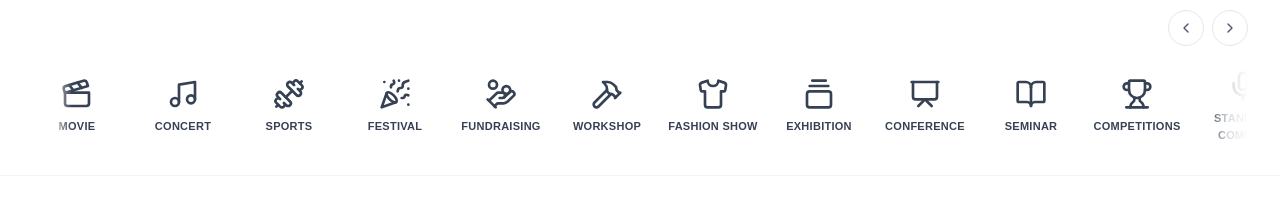
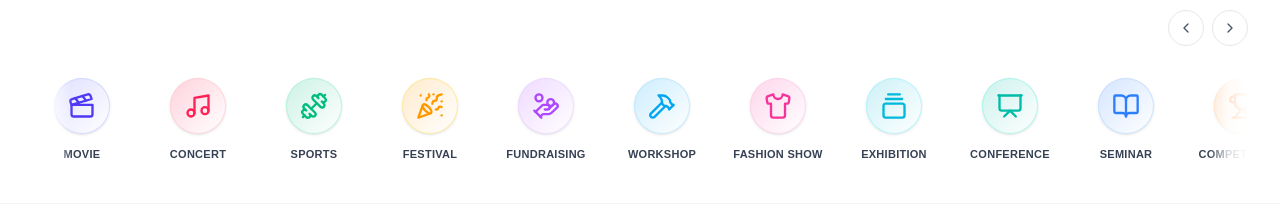
Before and after one commit to Oshayer-Siddique/EVENT-MANAGER-FRONTEND, a Next.js app: page / in a window 1280 px wide. Shown: the part 708-914 px from the top of the page. Built offline with nearby package versions, Linux system fonts and the light colour scheme; no server answers.

Commit message:
new update

```diff
--- a/src/app/admin/organizer/page.tsx
+++ b/src/app/admin/organizer/page.tsx
@@ -150,11 +150,16 @@ export default function OrganizerPage() {
           <table className="min-w-full divide-y divide-slate-100">
             <thead className="bg-slate-50">
               <tr>
-                <th className="px-6 py-4 text-left text-xs font-semibold uppercase tracking-wide text-slate-500">Organization</th>
-                <th className="px-6 py-4 text-left text-xs font-semibold uppercase tracking-wide text-slate-500">Contact</th>
-                <th className="px-6 py-4 text-left text-xs font-semibold uppercase tracking-wide text-slate-500">Location</th>
-                <th className="px-6 py-4 text-left text-xs font-semibold uppercase tracking-wide text-slate-500">Socials</th>
-                <th className="px-6 py-4 text-center text-xs font-semibold uppercase tracking-wide text-slate-500">Actions</th>
+                <th className="px-6 py-4 text-sm font-bold text-blue-600 uppercase tracking-wider text pr-12">
+                  Organizers
+                </th>   <th className="px-6 py-4 text-sm font-bold text-blue-600 uppercase tracking-wider text pr-12">
+                  Contact
+                </th>   <th className="px-6 py-4 text-sm font-bold text-blue-600 uppercase tracking-wider text pr-12">
+                  Location
+                </th>   <th className="px-6 py-4 text-sm font-bold text-blue-600 uppercase tracking-wider text pr-12">
+                  Socials
+                </th>
+                <th className="px-6 py-4 text-center text-xs font-semibold uppercase tracking-wide text-blue-600">Actions</th>
               </tr>
             </thead>
             <tbody className="divide-y divide-slate-100">
--- a/src/app/admin/sponsors/page.tsx
+++ b/src/app/admin/sponsors/page.tsx
@@ -147,11 +147,16 @@ export default function SponsorPage() {
           <table className="min-w-full divide-y divide-slate-100">
             <thead className="bg-slate-50">
               <tr>
-                <th className="px-6 py-4 text-left text-xs font-semibold uppercase tracking-wide text-slate-500">Sponsor</th>
-                <th className="px-6 py-4 text-left text-xs font-semibold uppercase tracking-wide text-slate-500">Contact</th>
-                <th className="px-6 py-4 text-left text-xs font-semibold uppercase tracking-wide text-slate-500">Location</th>
-                <th className="px-6 py-4 text-left text-xs font-semibold uppercase tracking-wide text-slate-500">Socials</th>
-                <th className="px-6 py-4 text-center text-xs font-semibold uppercase tracking-wide text-slate-500">Actions</th>
+                <th className="px-6 py-4 text-sm font-bold text-blue-600 uppercase tracking-wider text pr-12">
+                  Sponsors
+                </th>   <th className="px-6 py-4 text-sm font-bold text-blue-600 uppercase tracking-wider text pr-12">
+                  Contact
+                </th>   <th className="px-6 py-4 text-sm font-bold text-blue-600 uppercase tracking-wider text pr-12">
+                  Location
+                </th>   <th className="px-6 py-4 text-sm font-bold text-blue-600 uppercase tracking-wider text pr-12">
+                  Socials
+                </th>
+                <th className="px-6 py-4 text-center text-xs font-semibold uppercase tracking-wide text-blue-600">Actions</th>
               </tr>
             </thead>
             <tbody className="divide-y divide-slate-100">
--- a/src/app/admin/team/page.tsx
+++ b/src/app/admin/team/page.tsx
@@ -182,7 +182,9 @@ export default function TeamPage() {
               <th className="px-6 py-4 text-left text-sm font-bold text-blue-600 uppercase tracking-wider">Email</th>
               <th className="px-6 py-4 text-left text-sm font-bold text-blue-600 uppercase tracking-wider">Phone</th>
               <th className="px-6 py-4 text-left text-sm font-bold text-blue-600 uppercase tracking-wider">Role</th>
-              <th className="px-6 py-4 text-right text-sm font-bold text-blue-600 uppercase tracking-wider">Actions</th>
+<th className="px-6 py-4 text-sm font-bold text-blue-600 uppercase tracking-wider text-right pr-12">
+  Actions
+</th>
             </tr>
           </thead>
           <tbody className="divide-y divide-gray-200">
--- a/src/app/page.tsx
+++ b/src/app/page.tsx
@@ -121,19 +121,99 @@ const getStartingPrice = (event: Event) => {
   })}`;
 };
 
-const EVENT_TYPES: { name: string; Icon: LucideIcon }[] = [
-  { name: "Movie", Icon: Clapperboard },
-  { name: "Concert", Icon: Music },
-  { name: "Sports", Icon: Dumbbell },
-  { name: "Festival", Icon: PartyPopper },
-  { name: "Fundraising", Icon: HandCoins },
-  { name: "Workshop", Icon: Hammer },
-  { name: "Fashion Show", Icon: Shirt },
-  { name: "Exhibition", Icon: GalleryVerticalEnd },
-  { name: "Conference", Icon: Presentation },
-  { name: "Seminar", Icon: BookOpen },
-  { name: "Competitions", Icon: Trophy },
-  { name: "Stand-up Comedy", Icon: Mic },
+type EventCategory = {
+  name: string;
+  Icon: LucideIcon;
+  gradient: string;
+  iconClass: string;
+  ringClass: string;
+};
+
+const EVENT_TYPES: EventCategory[] = [
+  {
+    name: "Movie",
+    Icon: Clapperboard,
+    gradient: "from-indigo-500/20 via-indigo-500/10 to-indigo-500/0",
+    iconClass: "text-indigo-600",
+    ringClass: "ring-indigo-200/70",
+  },
+  {
+    name: "Concert",
+    Icon: Music,
+    gradient: "from-rose-500/20 via-rose-500/10 to-rose-500/0",
+    iconClass: "text-rose-500",
+    ringClass: "ring-rose-200/70",
+  },
+  {
+    name: "Sports",
+    Icon: Dumbbell,
+    gradient: "from-emerald-500/20 via-emerald-500/10 to-emerald-500/0",
+    iconClass: "text-emerald-500",
+    ringClass: "ring-emerald-200/70",
+  },
+  {
+    name: "Festival",
+    Icon: PartyPopper,
+    gradient: "from-amber-500/20 via-amber-500/10 to-amber-500/0",
+    iconClass: "text-amber-500",
+    ringClass: "ring-amber-200/70",
+  },
+  {
+    name: "Fundraising",
+    Icon: HandCoins,
+    gradient: "from-purple-500/20 via-purple-500/10 to-purple-500/0",
+    iconClass: "text-purple-500",
+    ringClass: "ring-purple-200/70",
+  },
+  {
+    name: "Workshop",
+    Icon: Hammer,
+    gradient: "from-sky-500/20 via-sky-500/10 to-sky-500/0",
+    iconClass: "text-sky-500",
+    ringClass: "ring-sky-200/70",
+  },
+  {
+    name: "Fashion Show",
+    Icon: Shirt,
+    gradient: "from-pink-500/20 via-pink-500/10 to-pink-500/0",
+    iconClass: "text-pink-500",
+    ringClass: "ring-pink-200/70",
+  },
+  {
+    name: "Exhibition",
+    Icon: GalleryVerticalEnd,
+    gradient: "from-cyan-500/20 via-cyan-500/10 to-cyan-500/0",
+    iconClass: "text-cyan-500",
+    ringClass: "ring-cyan-200/70",
+  },
+  {
+    name: "Conference",
+    Icon: Presentation,
+    gradient: "from-teal-500/20 via-teal-500/10 to-teal-500/0",
+    iconClass: "text-teal-500",
+    ringClass: "ring-teal-200/70",
+  },
+  {
+    name: "Seminar",
+    Icon: BookOpen,
+    gradient: "from-blue-500/20 via-blue-500/10 to-blue-500/0",
+    iconClass: "text-blue-500",
+    ringClass: "ring-blue-200/70",
+  },
+  {
+    name: "Competitions",
+    Icon: Trophy,
+    gradient: "from-orange-500/20 via-orange-500/10 to-orange-500/0",
+    iconClass: "text-orange-500",
+    ringClass: "ring-orange-200/70",
+  },
+  {
+    name: "Stand-up Comedy",
+    Icon: Mic,
+    gradient: "from-lime-500/20 via-lime-500/10 to-lime-500/0",
+    iconClass: "text-lime-500",
+    ringClass: "ring-lime-200/70",
+  },
 ];
 
 export default function MelangeHomepage() {
@@ -327,8 +407,8 @@ export default function MelangeHomepage() {
     <div className="min-h-screen bg-white">
       {/* Top utility bar */}
       <div className="bg-gray-900 text-gray-100">
-        <div className="mx-auto flex items-center justify-between gap-4 px-4 py-2 text-[11px] sm:text-xs sm:px-6 lg:max-w-7xl lg:px-8">
-          <div className="flex flex-wrap items-center gap-4">
+        <div className="mx-auto flex flex-col items-center justify-center gap-2 px-4 py-2 text-[11px] sm:flex-row sm:justify-between sm:gap-4 sm:text-xs sm:px-6 lg:max-w-7xl lg:px-8">
+          <div className="flex flex-wrap items-center justify-center gap-x-4 gap-y-1 sm:justify-start">
             <span className="hidden items-center gap-1 text-gray-300 sm:inline-flex">
               <MapPin className="h-3.5 w-3.5" /> Dhaka, Bangladesh
             </span>
@@ -550,12 +630,16 @@ export default function MelangeHomepage() {
               ref={categoryScrollRef}
               className="category-scroll flex gap-4 overflow-x-auto scroll-smooth pb-2 pt-2"
             >
-              {EVENT_TYPES.map(({ name, Icon }) => (
+              {EVENT_TYPES.map(({ name, Icon, gradient, iconClass, ringClass }) => (
                 <div
                   key={name}
-                  className="flex min-w-[90px] flex-col items-center justify-center gap-2 text-center text-gray-700 transition hover:text-gray-900"
+                  className="group flex min-w-[100px] flex-col items-center justify-center gap-3 text-center text-gray-700 transition hover:text-gray-900"
                 >
-                  <Icon className="h-8 w-8" aria-hidden />
+                  <div
+                    className={`flex h-14 w-14 items-center justify-center rounded-full bg-gradient-to-br ${gradient} ring-1 ring-inset ${ringClass} shadow-sm transition duration-300 group-hover:scale-105 group-hover:shadow-md`}
+                  >
+                    <Icon className={`h-7 w-7 ${iconClass}`} aria-hidden />
+                  </div>
                   <span className="text-[11px] font-semibold uppercase tracking-wide">
                     {name}
                   </span>
@@ -675,11 +759,11 @@ export default function MelangeHomepage() {
             <div className="relative overflow-hidden">
               <div className="flex gap-3 animate-scroll">
                 {[...pastEventImages, ...pastEventImages].map((img, idx) => (
-                  <div key={`${img}-${idx}`} className="w-64 flex-shrink-0">
+                  <div key={`${img}-${idx}`} className="w-48 flex-shrink-0 sm:w-64">
                     <img
                       src={img || FALLBACK_EVENT_IMAGE}
                       alt={`Past event ${idx + 1}`}
-                      className="h-40 w-full rounded-lg object-cover shadow-md"
+                      className="h-32 w-full rounded-lg object-cover shadow-md sm:h-40"
                     />
                   </div>
                 ))}
@@ -806,7 +890,7 @@ export default function MelangeHomepage() {
             <div>
               <h4 className="font-semibold mb-3 text-sm">Newsletter</h4>
               <p className="text-xs text-gray-400 mb-3">Get event updates</p>
-              <div className="flex gap-2">
+              <div className="flex flex-col gap-2 sm:flex-row">
                 <input
                   type="email"
                   placeholder="Your email"
```
Also changed, not shown: src/app/admin/artist/page.tsx (+12 -6 lines).
